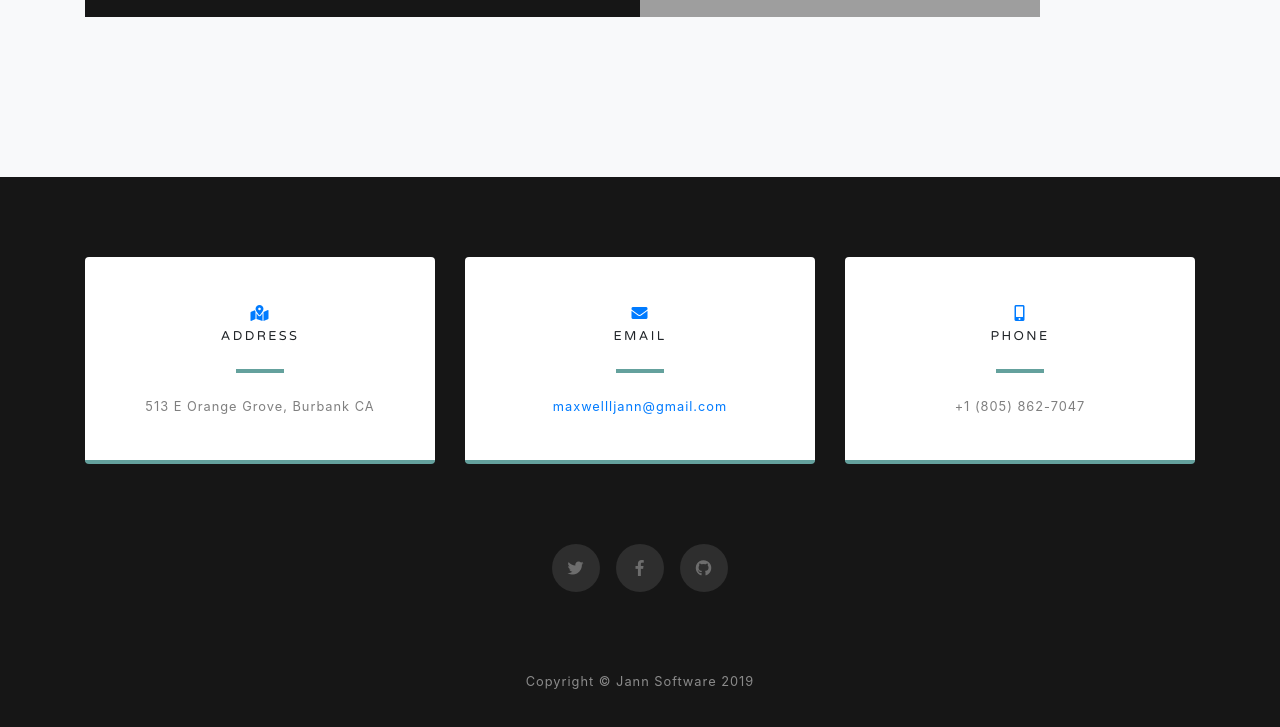
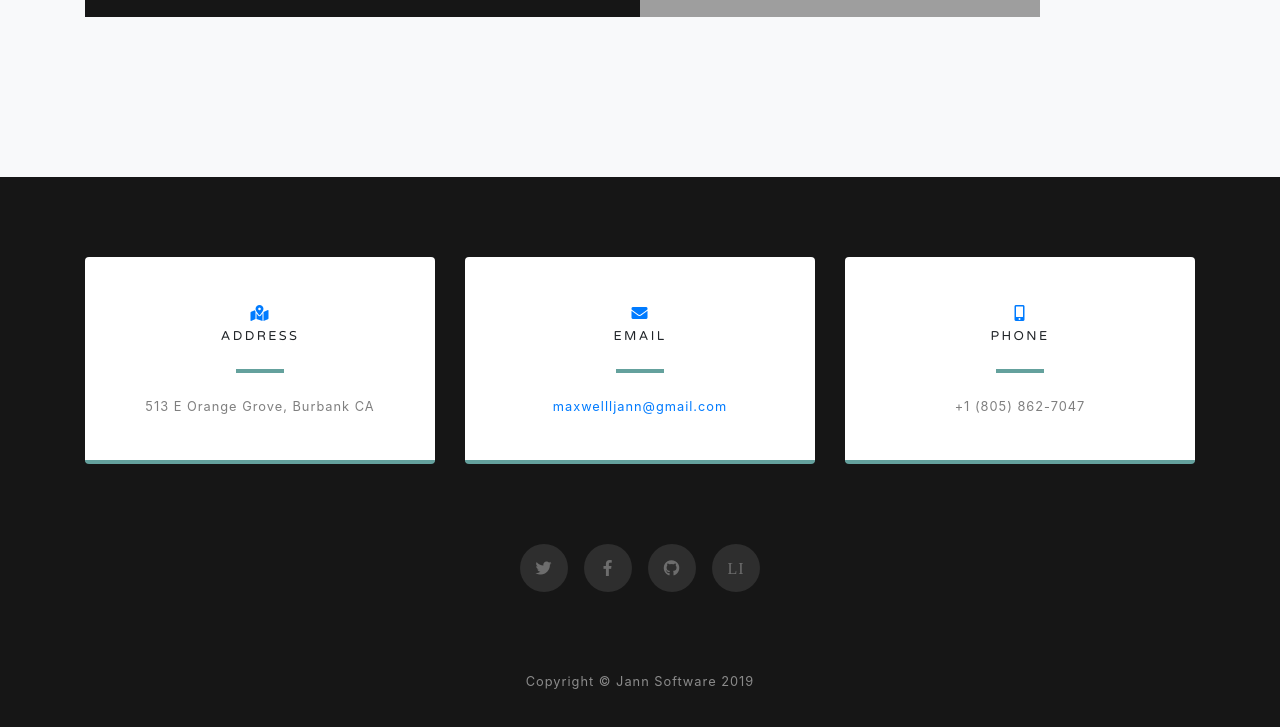
Before and after one commit to codejoy-wins/codejoy-wins.github.ioNull3, a website with bundled scripts: page index.html in a window 1280 px wide. Shown: the part 3536-4263 px from the top of the page. Built offline with nearby package versions, Linux system fonts and the light colour scheme; grey boxes are pictures that could not be loaded.

Commit message:
added linked in button

```diff
--- /dev/null
+++ b/css/additional.css
@@ -0,0 +1,4 @@
+/* .linkedIn{
+    color:gold;
+    background-color:red;
+} */
--- a/index.html
+++ b/index.html
@@ -17,6 +17,7 @@
     <link href="vendor/fontawesome-free/css/all.min.css" rel="stylesheet">
     <link href="https://fonts.googleapis.com/css?family=Varela+Round" rel="stylesheet">
     <link href="https://fonts.googleapis.com/css?family=Nunito:200,200i,300,300i,400,400i,600,600i,700,700i,800,800i,900,900i" rel="stylesheet">
+    <link rel="stylesheet" href="./css/additional.css">
 
 <!-- I have tried and failed to change the font of my name -->
     <!-- Custom styles for this template -->
@@ -209,6 +210,9 @@
           <a href="https://github.com/codejoy-wins" class="mx-2">
             <i class="fab fa-github"></i>
           </a>
+          <a href="https://www.linkedin.com/in/maxjann/" class="mx-2">
+            <i class="fab featured-text">LI</i>
+          </a>
         </div>
 
       </div>
```
